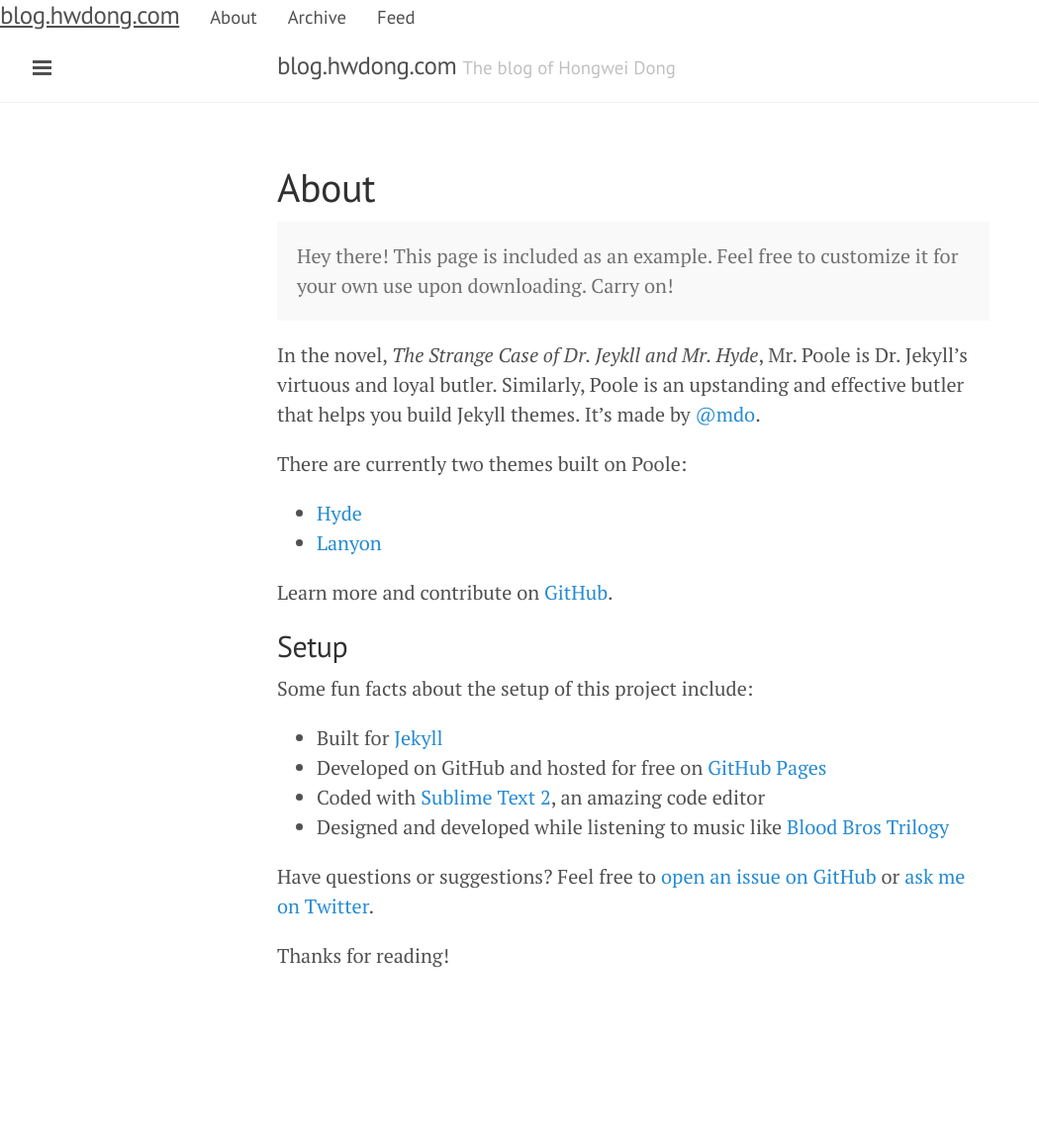
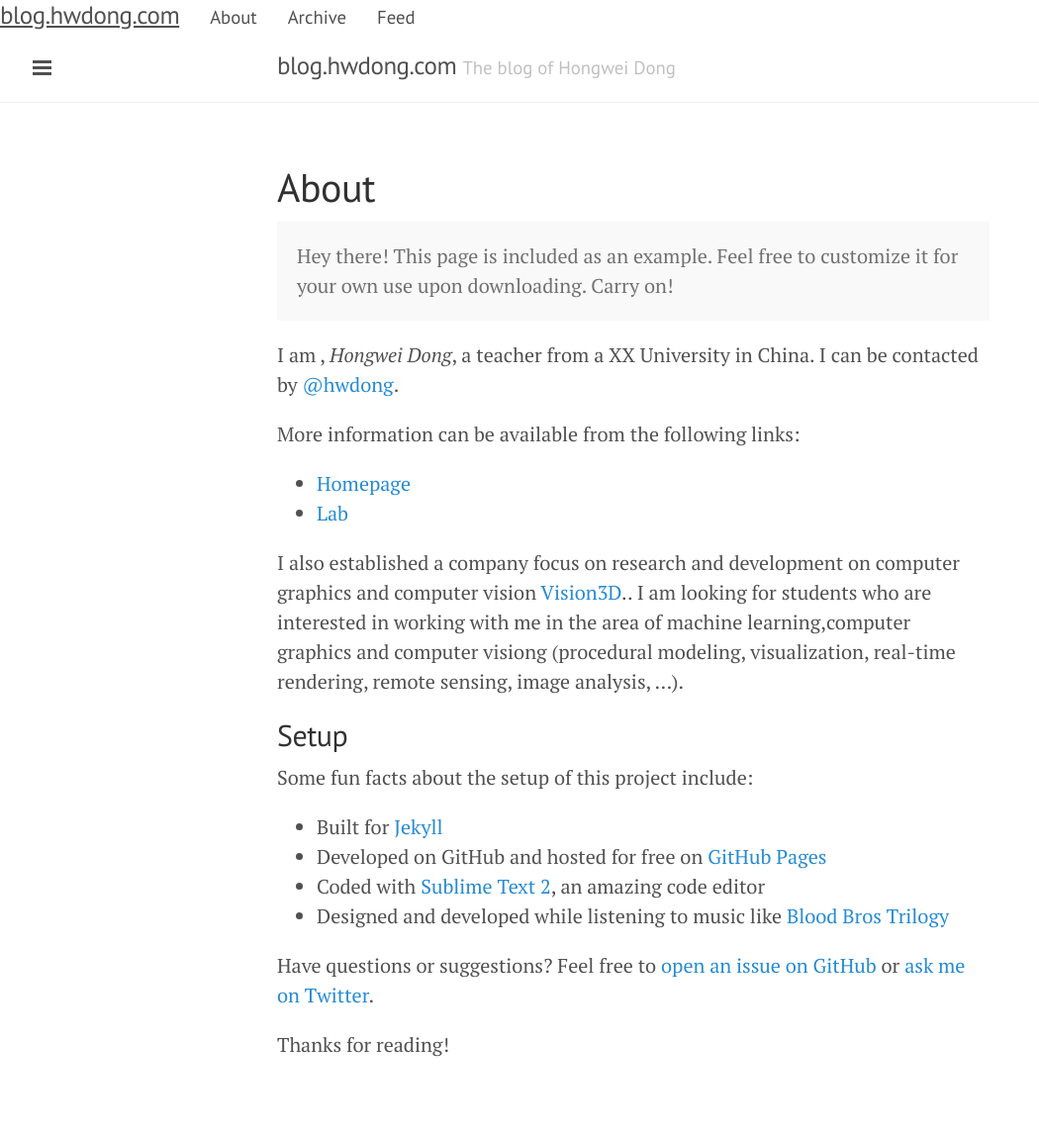
Before and after one commit to hwdong/hwdong-old.github.io, a Jekyll site: the page built from about.md, in a window 1280 px wide. Shown: the whole page at 99% size, without its empty margins (0-1050 px from the left). Built offline with Jekyll 4.4.1, drawn with Linux system fonts in a browser that asks for light colours; Markdown is read by kramdown in place of the engine named in the settings; before the commit the page ends 1061 px from its top, so only the background shows below that.

Commit message:
Updated about.md

```diff
--- a/about.md
+++ b/about.md
@@ -1,20 +1,21 @@
 ---
 layout: page
 title: About
+published: true
 ---
 
 <p class="message">
   Hey there! This page is included as an example. Feel free to customize it for your own use upon downloading. Carry on!
 </p>
 
-In the novel, *The Strange Case of Dr. Jeykll and Mr. Hyde*, Mr. Poole is Dr. Jekyll's virtuous and loyal butler. Similarly, Poole is an upstanding and effective butler that helps you build Jekyll themes. It's made by [@mdo](https://twitter.com/mdo).
+I am , *Hongwei Dong*, a teacher from a XX University in China. I can be contacted by [@hwdong](https://hwdong.com).
 
-There are currently two themes built on Poole:
+More information can be available from the following links:
 
-* [Hyde](http://hyde.getpoole.com)
-* [Lanyon](http://lanyon.getpoole.com)
+* [Homepage](http://hwdong.com)
+* [Lab](http://hwdong.com/cgcv/html)
 
-Learn more and contribute on [GitHub](https://github.com/poole).
+I also established a company focus on research and development on computer graphics and computer vision [Vision3D](http://www.3d.com).. I am looking for students who are interested in working with me in the area of machine learning,computer graphics and computer visiong (procedural modeling, visualization, real-time rendering, remote sensing, image analysis, ...).
 
 ## Setup
 
```
